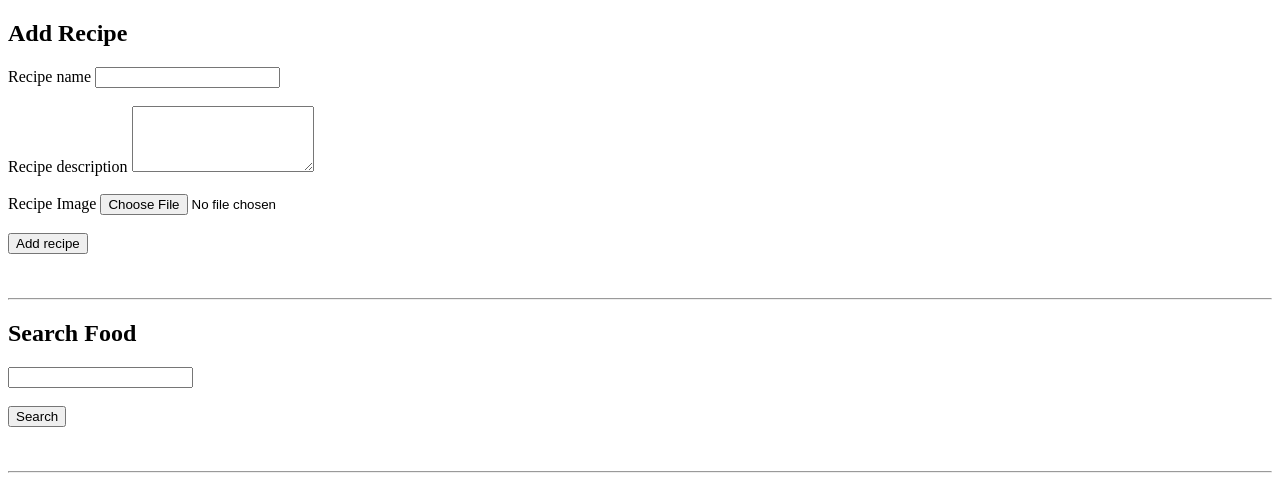
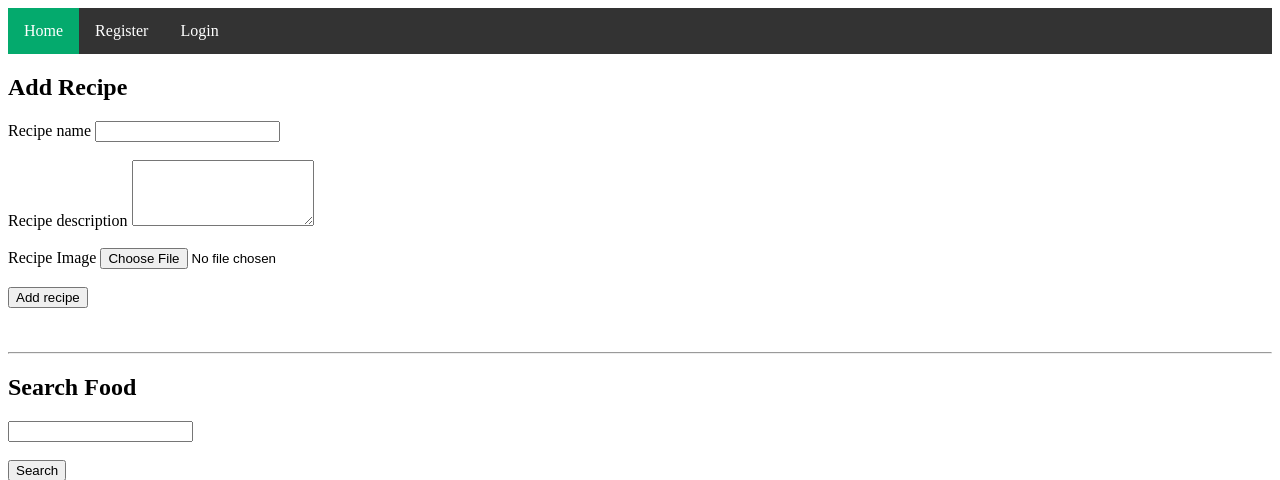
Before and after one commit to manasibibekar/recipe-project, a Django app: template recipe_project/vege/templates/recipes.html in a window 1280 px wide. Shown: the top 480 px of the page. Run offline with Django 5.2, Linux system fonts and the light colour scheme; the template is opened without the code that fills it, so the values that code supplies are empty.

Commit message:
add logout feature | add login_required() for some routes

```diff
--- a/recipe_project/recipe_project/urls.py
+++ b/recipe_project/recipe_project/urls.py
@@ -27,7 +27,8 @@ urlpatterns = [
     path("delete/<id>/", delete_recipe, name='delete_recipe_name'),
     path("update/<id>", update_recipe, name='update_recipe_name'),
     path("login/", login_page, name="login_name"),
-    path("register/", register, name="register_name")
+    path("register/", register, name="register_name"),
+    path("logout/", logout_page, name='logout_name')
 ]
 
 if settings.DEBUG:
--- a/recipe_project/vege/templates/recipes.html
+++ b/recipe_project/vege/templates/recipes.html
@@ -12,9 +12,48 @@
         border: 1px solid black;
         border-collapse: collapse;
     }
+
+    ul {
+  list-style-type: none;
+  margin: 0;
+  padding: 0;
+  overflow: hidden;
+  background-color: #333;
+  position: -webkit-sticky;
+  position: sticky;
+  top: 0;
+}
+
+li {
+  float: left;
+}
+li a {
+  display: block;
+  color: white;
+  text-align: center;
+  padding: 14px 16px;
+  text-decoration: none;
+}
+
+li a:hover:not(.active) {
+  background-color: #111;
+}
+
+.active {
+  background-color: #04AA6D;
+}
 </style>
 
 <body>
+<ul>
+    <li><a class="active" href="">Home</a></li>
+    {% if request.user.is_authenticated %}
+    <li><a href="logout/">{{request.user.username}} Logout</a></li>
+    {% else %}
+    <li><a href="register/">Register</a></li>
+    <li><a href="login/">Login</a></li>
+    {% endif %}
+</ul>
     {% if messages %}
     {% for message in messages %}
     <p>{{message}}</p>
```
Also changed, not shown: recipe_project/vege/views.py (+9 -1 lines).
